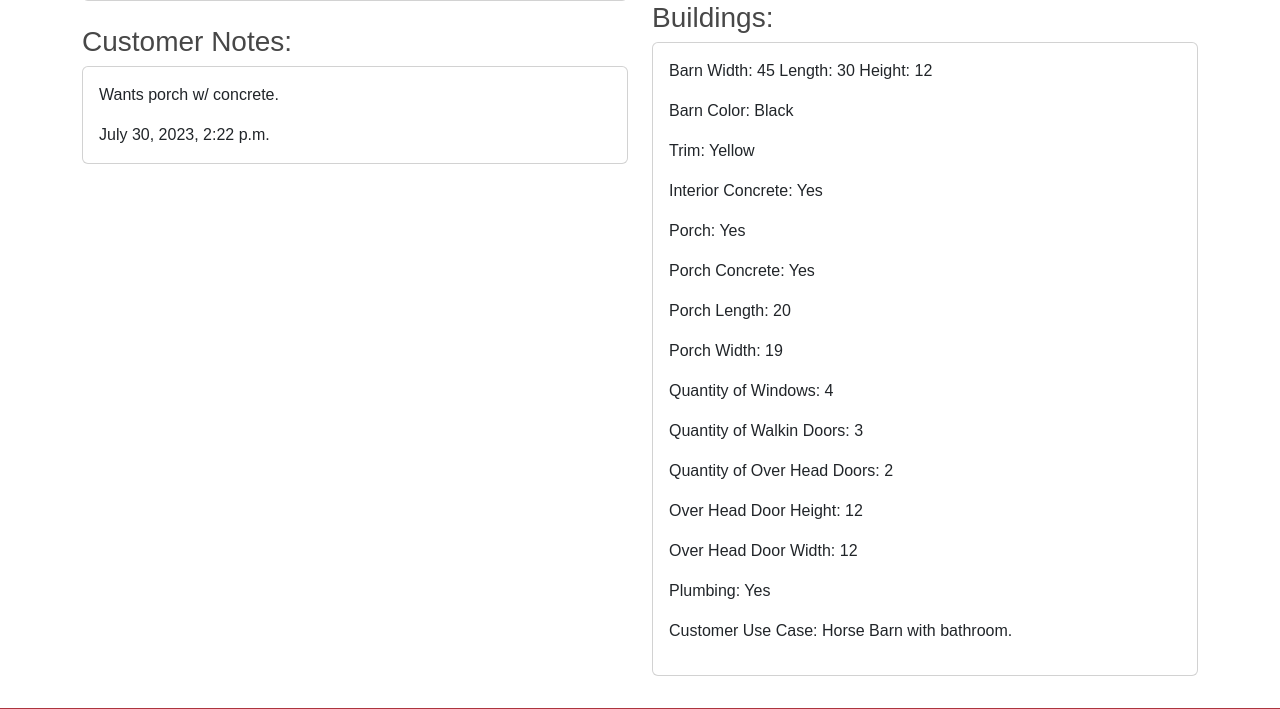
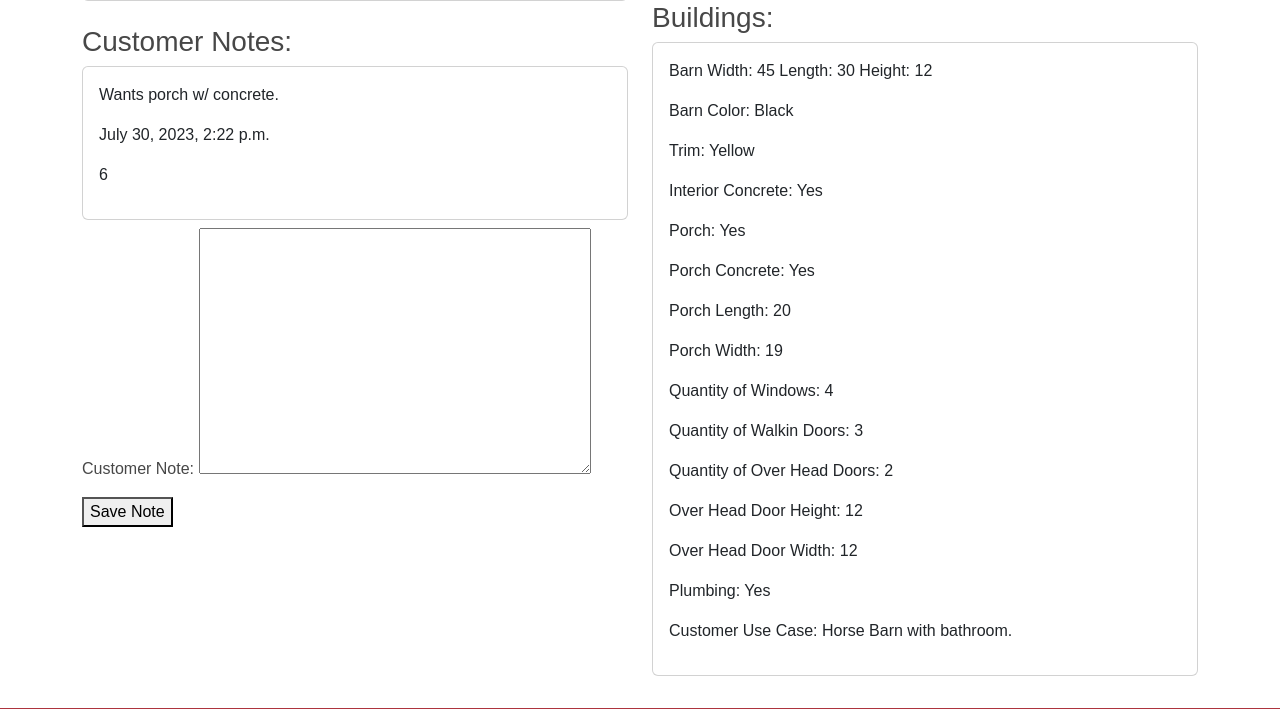
Before and after one commit to arkterra90/max_barn, a Django app: page /2/customer_profile in a window 1280 px wide. Shown: the part 515-1224 px from the top of the page. Run offline with Django 4.2, Linux system fonts and the light colour scheme; data comes from the database, SQL or seed files in the repository; both versions use the stored data as it was after the commit.

Commit message:
Adds note_add
Alphabetizes view functions

```diff
--- a/max_barn/web/templates/web/customer_profile.html
+++ b/max_barn/web/templates/web/customer_profile.html
@@ -26,9 +26,21 @@
                 <div class="card-body">
                     <p class="card-text">{{ note.cust_note }}</p>
                     <p class="card-text">{{ note.cust_note_date }}</p>
+                    <p>{{ note.id }}</p>
                 </div>
             </div>
             {% endfor %}
+            <div>
+                <form action="{% url 'note_add' %}" method="post">
+                    {% csrf_token %}
+
+                    {{ customernoteform.as_p}}
+                    {% for customer in customers %}
+                    <input type="hidden" value="{{ customer.id }}" name="cust_id">
+                    {% endfor %}
+                    <button type="input" name="note_save">Save Note</button>
+                </form>
+            </div>
         </div>
 
         <div class="col-md-6">
--- a/max_barn/web/urls.py
+++ b/max_barn/web/urls.py
@@ -16,5 +16,6 @@ urlpatterns = [
     path("admin_contacts", views.admin_contacts, name="admin_contacts"),
     path("<int:cust_id>/customer_details", views.customer_details, name="customer_details"),
     path("<int:cust_id>/customer_profile", views.customer_profile, name="customer_profile"),
-    path("customer_list", views.customer_list, name="customer_list")
+    path("customer_list", views.customer_list, name="customer_list"),
+    path("note_add", views.note_add, name="note_add")
     ]
--- a/max_barn/web/views.py
+++ b/max_barn/web/views.py
@@ -1,4 +1,4 @@
-from django.shortcuts import render
+from django.shortcuts import render, redirect
 from django.contrib.auth import authenticate, login, logout
 from django.http import HttpResponse, HttpResponseRedirect
 from django.urls import reverse
@@ -13,6 +13,30 @@ def index(request):
 # Renders about page.
 def about(request):
     return render(request, "web/about.html")
+
+# Renders a page with table of all potential customers who have not had
+# a successful first contact.
+def admin_contacts(request):
+    contacts = Customer.objects.exclude(contact__isnull=False)
+
+    return render(request, "web/admin_contacts.html", {
+        "contacts": contacts
+    })
+
+# Renders building input form for admin use.
+def build_input(request):
+    if request.method == "POST":
+        f = BuildingForm(request.POST)
+        if f.is_valid():
+            instance = f.save()
+            return render(request, "web/build_input.html", {
+                "message": "Saved",
+                "BuildingForm": BuildingForm
+            })
+    else:
+        return render(request, "web/build_input.html", {
+            "BuildingForm": BuildingForm
+        })
 
 # Renders customer details page in first contact admin workflow.
 def customer_details(request, cust_id):
@@ -64,24 +88,8 @@ def customer_profile(request, cust_id):
         "customers": [customer],
         "notes": notes,
         "builds": builds,
-        "contacts": contact
-    })
-
-# Renders building process explanation page.
-def process(request):
-    return render(request, "web/process.html")
-
-# Renders admin page with links to business processes.
-def user_admin(request):
-    return render(request, "web/user_admin.html")
-
-# Renders a page with table of all potential customers who have not had
-# a successful first contact.
-def admin_contacts(request):
-    contacts = Customer.objects.exclude(contact__isnull=False)
-
-    return render(request, "web/admin_contacts.html", {
-        "contacts": contacts
+        "contacts": contact,
+        "customernoteform": CustomerNoteForm
     })
 
 # Renders customer contact form.
@@ -104,6 +112,26 @@ def new_cust(request):
             "CustomerForm": CustomerForm
         })
 
+# Adds note to customer profile.
+def note_add(request):
+    cust_id = request.POST.get('cust_id')
+    customer = Customer.objects.get(pk=cust_id)
+    f = CustomerNoteForm(request.POST)
+    if f.is_valid:
+        instance = f.save(commit=False)
+        instance.cust = customer
+        instance.save()
+    return redirect('customer_profile', cust_id=cust_id)
+
+
+# Renders building process explanation page.
+def process(request):
+    return render(request, "web/process.html")
+
+# Renders admin page with links to business processes.
+def user_admin(request):
+    return render(request, "web/user_admin.html")
+
 # Currently not functional
 def project_list(request):
     user_project = request.user.project
@@ -112,20 +140,7 @@ def project_list(request):
         "project": project
     })
 
-# Renders building input form for admin use.
-def build_input(request):
-    if request.method == "POST":
-        f = BuildingForm(request.POST)
-        if f.is_valid():
-            instance = f.save()
-            return render(request, "web/build_input.html", {
-                "message": "Saved",
-                "BuildingForm": BuildingForm
-            })
-    else:
-        return render(request, "web/build_input.html", {
-            "BuildingForm": BuildingForm
-        })
+
 
 def login_view(request):
     if request.method == "POST":
```
Also changed, not shown: max_barn/db.sqlite3.
